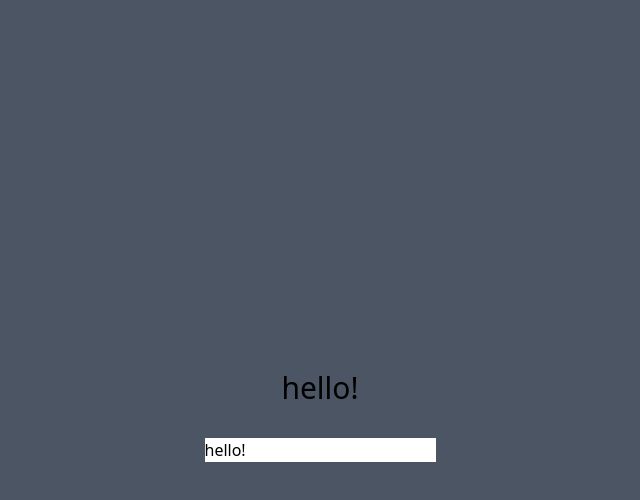
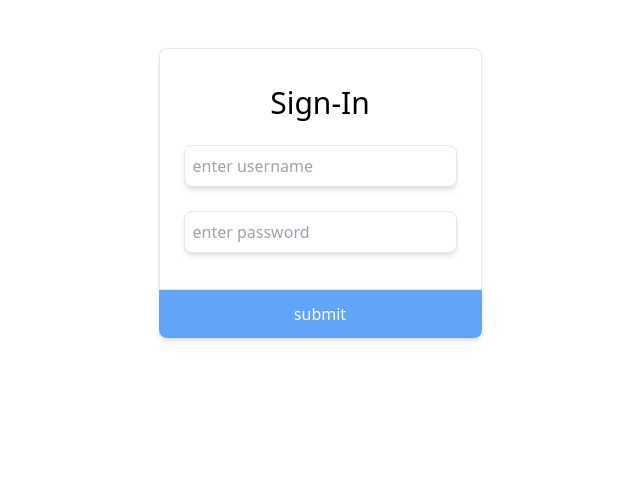
Before and after one commit to danxguerrero/react-formula, a React (Vite) app: page / in a window 1280 px wide. Shown: the top 500 px of the page, without its empty margins (320-960 px from the left). Built offline with nearby package versions, Linux system fonts and the light colour scheme.

Commit message:
Complete Sign In Form exercise

```diff
--- a/src/App.jsx
+++ b/src/App.jsx
@@ -1,7 +1,7 @@
-import { TextInput } from './textInput/TextInput'
+import { SignInForm } from './signInForm/SignInForm'
 
 const App = () => {
-  return <TextInput />;
+  return <SignInForm />
 };
 
 export default App;
--- /dev/null
+++ b/src/signInForm/SignInForm.jsx
@@ -0,0 +1,34 @@
+import { useState } from 'react'
+
+export const SignInForm = () => {
+    const [usernameInput, setUsernameInput] = useState('')
+    const [passwordInput, setPasswordInput] = useState('')
+
+    return (
+        <div className="flex flex-col items-center justify-center">
+            <form onSubmit={(e) =>{
+                    e.preventDefault()
+                    console.log(usernameInput, passwordInput)
+                }}>
+            <div
+                className="border rounded-t-lg w-full max-w-96 flex flex-col items-center justify-center mt-12 p-6 shadow-md"
+            >
+                <div className="text-3xl m-3">Sign-In</div>
+                <input
+                    className="shadow-md rounded-lg border m-3 w-full p-2"
+                    placeholder="enter username"
+                    value={usernameInput}
+                    onChange={(e) => setUsernameInput(e.target.value)}
+                />
+                <input
+                    className="shadow-md rounded-lg border m-3 w-full p-2"
+                    placeholder="enter password"
+                    value={passwordInput}
+                    onChange={(e)=> setPasswordInput(e.target.value)}
+                />
+            </div>
+            <button className="bg-blue-400 w-full max-w-96 rounded-b-lg p-3 text-white shadow-md">submit</button>
+            </form>
+        </div>
+    )
+}
```
